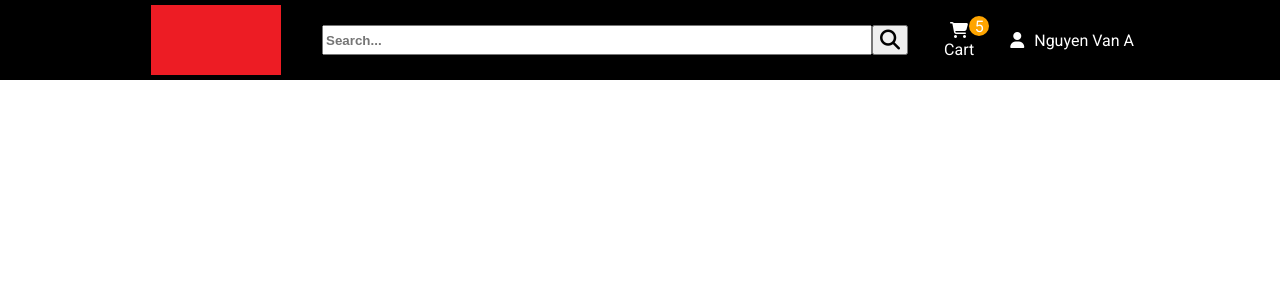
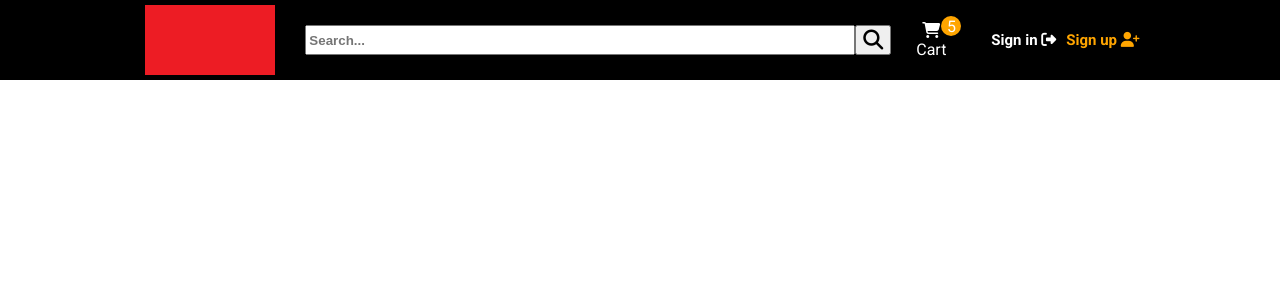
Before and after one commit to HoangHuyPham/e-commerce, a React (Create React App) app: page / in a window 1280 px wide. Shown: the top 300 px of the page. Built offline with nearby package versions, Linux system fonts and the light colour scheme.

Commit message:
update: add sign in sign up button

```diff
--- a/src/assets/styles/App.scss
+++ b/src/assets/styles/App.scss
@@ -9,8 +9,20 @@ img{
     color: orange;
 }
 
+.btn{
+    cursor: pointer;
+    font-size: 15px;
+    font-weight: bold;
+    border: none;
+
+    &--signup{
+        color: orange;
+    }
+}
+
 .app-header{
     height: 10vh;
+    width: 100%;
     min-height: 50px;
     background-color: black;
 
@@ -23,6 +35,13 @@ img{
         margin: 0 auto;
         display: flex;
         color: white;
+
+        &__signin-signup{
+            margin-left: 20px;
+            display: flex;
+            column-gap: 10px;
+        }
+
         &__item{
             display: block;
             height: 100%;
--- a/src/components/TopBar.js
+++ b/src/components/TopBar.js
@@ -18,7 +18,7 @@ class TopBar extends React.Component{
     render(){
 
         let {cart} = this.state
-        let {user} = this.state
+        let user = null
 
         return (
             <div className="top-bar">
@@ -30,15 +30,20 @@ class TopBar extends React.Component{
 
                 <div className="top-bar__cart solid--hover">
                     <div className="icon"><i className="fa-solid fa-cart-shopping"></i></div>
-                    <div className="name">Cart</div>
+                    <label>Cart</label>
                     {(cart > 0 && cart < 10)?<div className="badge">{cart}</div>:<div className="badge">9+</div>}
                 </div>
 
                 {
-                    user &&
+                    user?
                     <div className="top-bar__user solid--hover">
                         <div className="icon"><i className="fa-solid fa-user"></i></div>
-                        <div className="name">{user.name}</div>
+                        <label>{user.name}</label>
+                        <i className="fa-solid fa-caret-down"></i>
+                    </div>:
+                    <div className="top-bar__signin-signup">
+                        <div className="btn">Sign in <i className="fa-solid fa-right-from-bracket"></i></div>
+                        <div className="btn btn--signup">Sign up <i className="fa-solid fa-user-plus"></i></div>
                     </div>
                 }
             </div>
```
